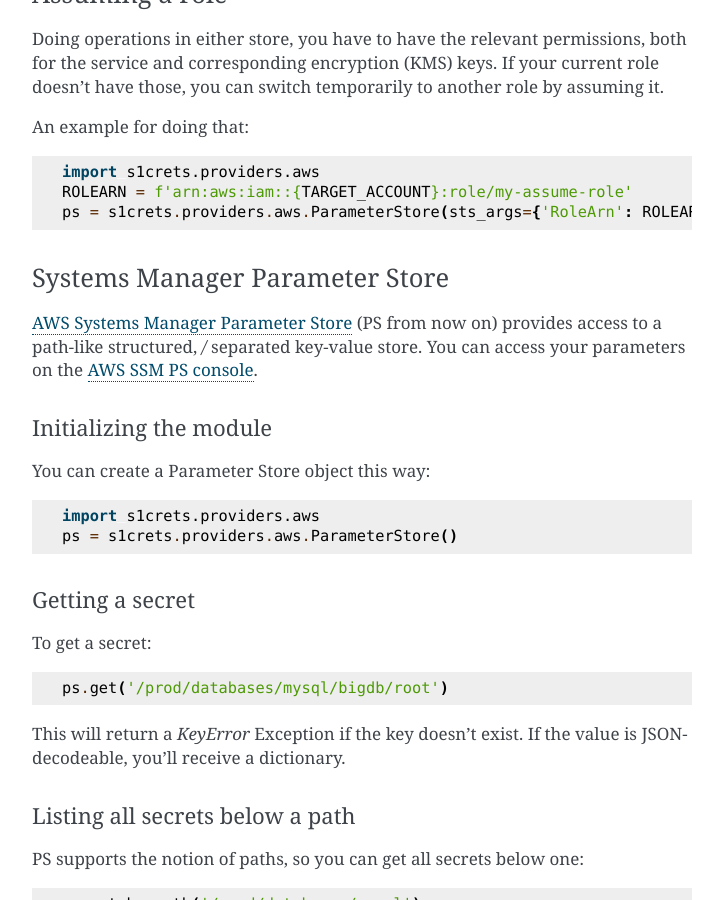
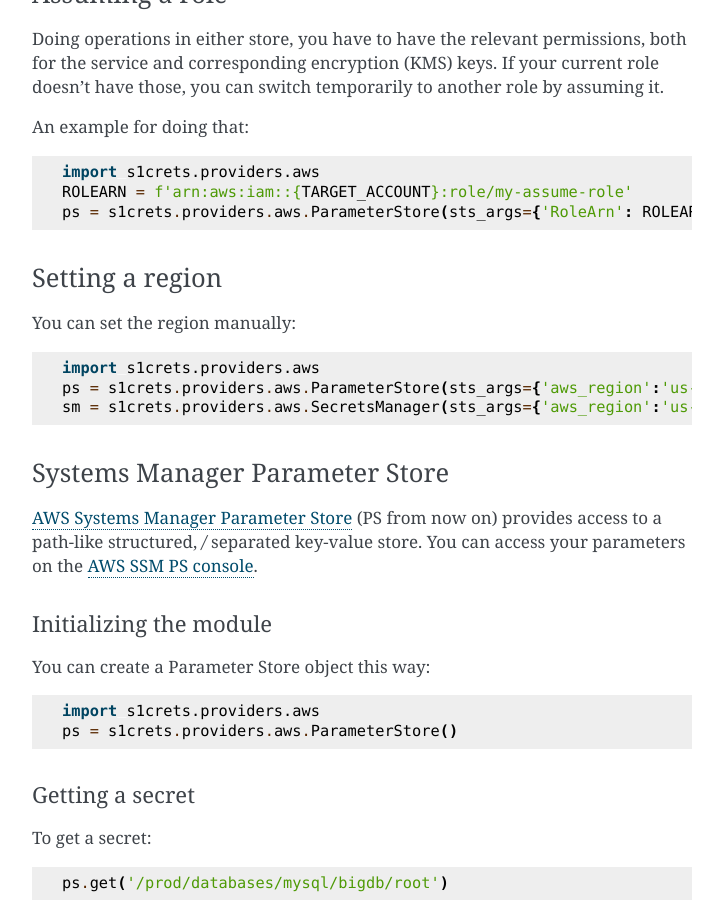
Before and after one commit to bra-fsn/s1crets, a Sphinx documentation site: the page built from docs/api.rst, in a window 1280 px wide and 900 px high, scrolled down 1279 px. Shown: the whole window, without its empty margins (388-1111 px from the left). Built offline with Sphinx 7.4.7, drawn with Linux system fonts in a browser that asks for light colours.

Commit message:
Show how to set a region

```diff
--- a/docs/api.rst
+++ b/docs/api.rst
@@ -65,6 +65,16 @@ An example for doing that::
   import s1crets.providers.aws
   ROLEARN = f'arn:aws:iam::{TARGET_ACCOUNT}:role/my-assume-role'
   ps = s1crets.providers.aws.ParameterStore(sts_args={'RoleArn': ROLEARN, 'RoleSessionName': 'myscript'})
+
+
+Setting a region
+~~~~~~~~~~~~~~~~
+
+You can set the region manually::
+
+  import s1crets.providers.aws
+  ps = s1crets.providers.aws.ParameterStore(sts_args={'aws_region':'us-east-1'})
+  sm = s1crets.providers.aws.SecretsManager(sts_args={'aws_region':'us-east-1'})
 
 
 Systems Manager Parameter Store
```
